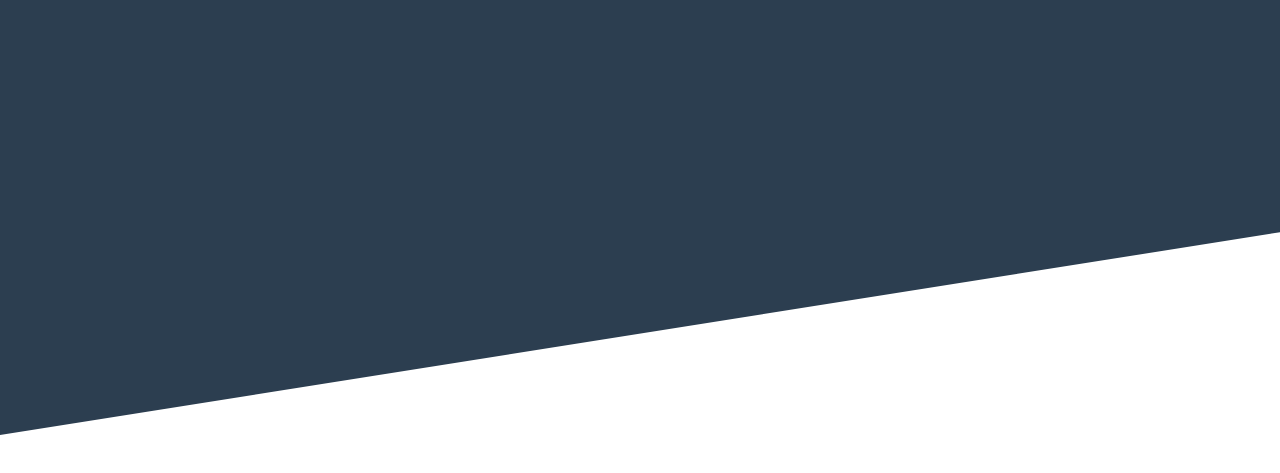
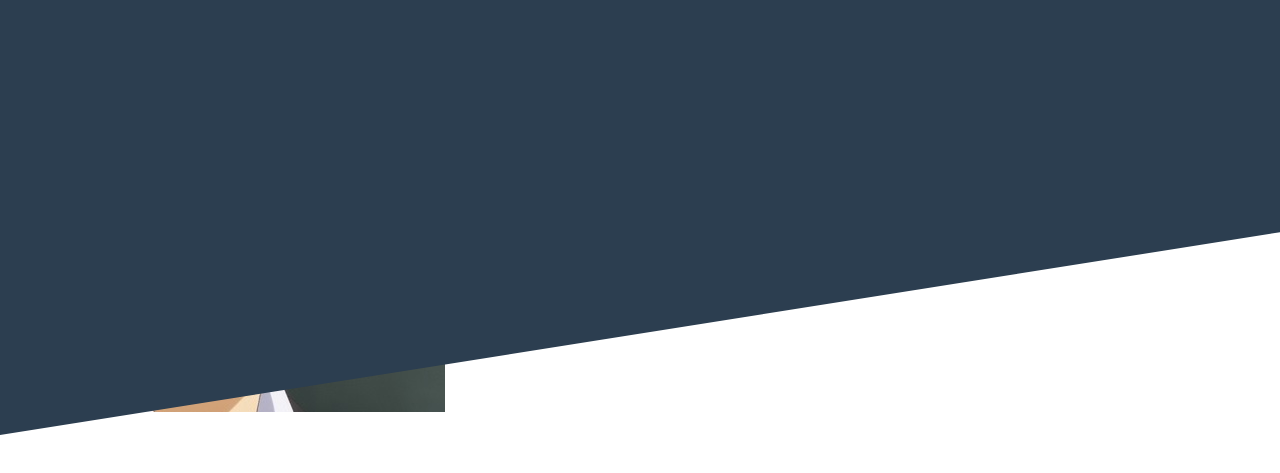
Before and after one commit to victorlomi/Portfolio-Landing-Page, a plain HTML site: page index.html in a window 1280 px wide. Shown: the part 5-478 px from the top of the page. Drawn offline with Linux system fonts and the light colour scheme.

Commit message:
add profile image in html

```diff
--- a/index.html
+++ b/index.html
@@ -10,5 +10,7 @@
     <section>
         <div class="skewed"></div>
     </section>
+
+    <img src="./images/profile.jpg" alt="picture of my face">
 </body>
 </html>
```
Also changed, not shown: images/profile.jpg (added).
